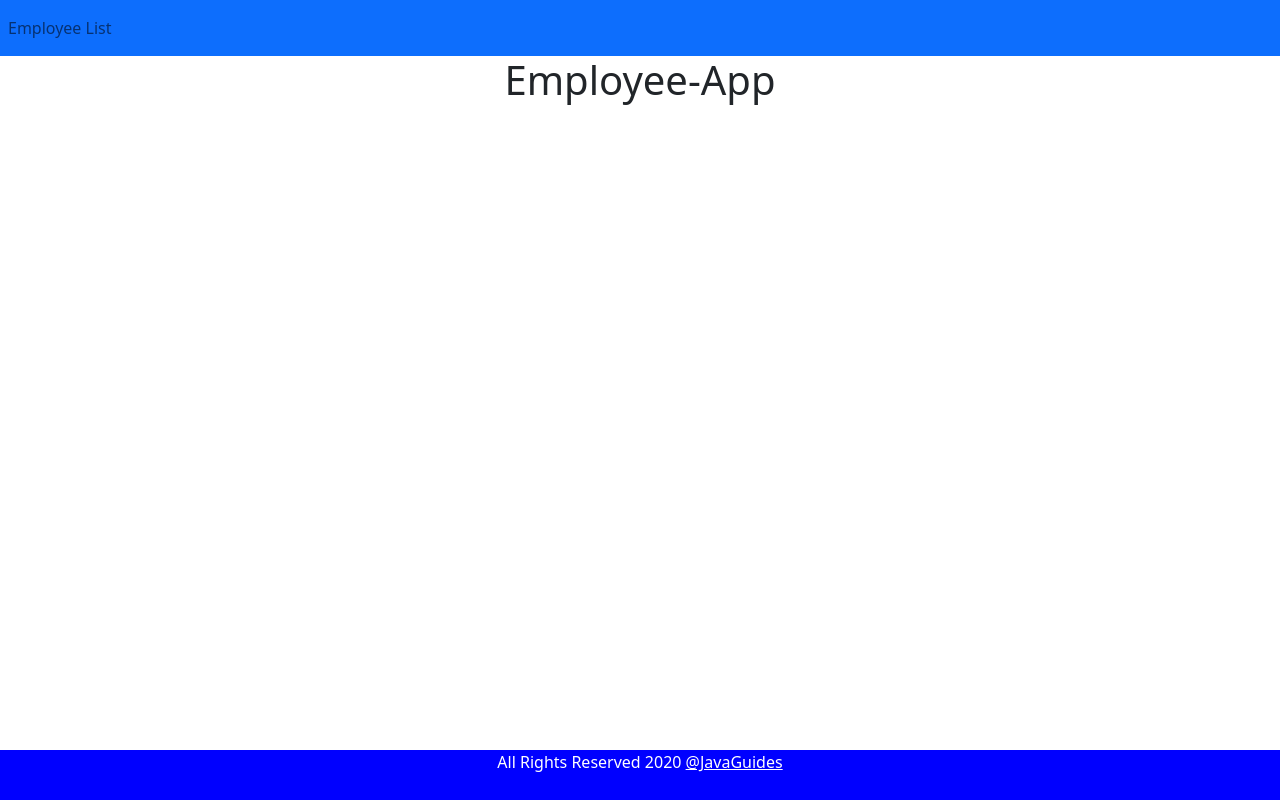
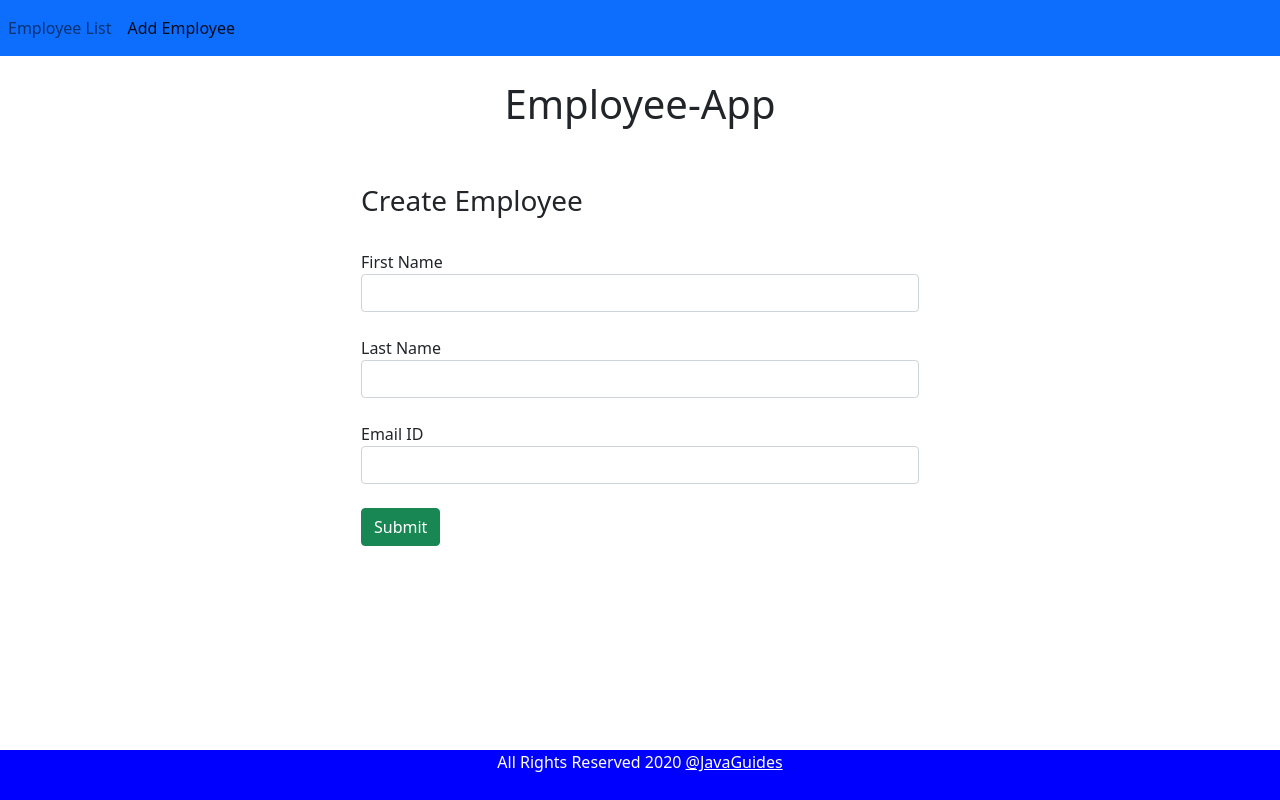
Before and after one commit to AntonieV/course_angular_springboot_crud_api, an Angular app in the folder frontend/: page /create-employee in a window 1280 px wide. Before the commit this address led to /. Built offline with nearby package versions, Linux system fonts and the light colour scheme.

Commit message:
two-way-binding in angular, creating a angular form

```diff
--- a/frontend/src/app/app-routing.module.ts
+++ b/frontend/src/app/app-routing.module.ts
@@ -1,10 +1,13 @@
 import { NgModule } from "@angular/core";
 import { Routes, RouterModule } from "@angular/router";
 import {EmployeeListComponent} from "./employee-list/employee-list.component";
+import {CreateEmployeeComponent} from "./create-employee/create-employee.component";
 
 const routes: Routes = [
   {path: "employees", component: EmployeeListComponent},
+  {path: 'create-employee', component: CreateEmployeeComponent},
   {path: '', redirectTo: 'employees', pathMatch: 'full'} // redirects the empty path to /employees, it is recommended to use full pathMatch strategy when defining empty path
+
 ];
 
 @NgModule({
--- a/frontend/src/app/app.component.html
+++ b/frontend/src/app/app.component.html
@@ -5,9 +5,12 @@
           andular directive routerLinkActive-->
       <a routerLink="employees" routerLinkActive="active" class="nav-link">Employee List</a>
     </li>
+    <li class="nav-item">
+      <a routerLink="create-employee" routerLinkActive="active" class="nav-link">Add Employee</a>
+    </li>
   </ul>
 </nav>
-
+<br>
 <h1 class="text-center"> {{title}} </h1> <!--test that bootstrap successfully integrated-->
 <div class="container">
   <router-outlet></router-outlet> <!--is angular provided directive, it is used to update the templates to dynamically load component based on the url path-->
--- /dev/null
+++ b/frontend/src/app/create-employee/create-employee.component.html
@@ -0,0 +1,39 @@
+<div class="col-md-6 offset-md-3">
+  <br><br>
+  <h3> Create Employee </h3>
+  <br>
+
+  <!--using ngSubmit with assigned event handler to listen form submission event:-->
+  <form (ngSubmit)="onSubmit()">
+    <div class="form-group">
+      <label>First Name</label>
+      <!--two-way-binding with ngModel:-->
+      <input type="text" class="form-control" id="firstName"
+             [(ngModel)]="employee.firstName"
+             name="firstName">
+    </div>
+
+    <br>
+
+    <div class="form-group">
+      <label>Last Name</label>
+      <!--two-way-binding with ngModel:-->
+      <input type="text" class="form-control" id="lastName"
+             [(ngModel)]="employee.lastName"
+             name="lastName">
+    </div>
+
+    <br>
+
+    <div class="form-group">
+      <label>Email ID</label>
+      <!--two-way-binding with ngModel:-->
+      <input type="text" class="form-control" id="emailId"
+             [(ngModel)]="employee.emailId"
+             name="emailId">
+    </div>
+    <br>
+    <!--submit button of the form-->
+    <button class="btn btn-success" type="submit"> Submit </button>
+  </form>
+</div>
--- /dev/null
+++ b/frontend/src/app/create-employee/create-employee.component.ts
@@ -0,0 +1,22 @@
+import { Component, OnInit } from '@angular/core';
+import {Employee} from "../employee";
+
+@Component({
+  selector: 'app-create-employee',
+  templateUrl: './create-employee.component.html',
+  styleUrls: ['./create-employee.component.css']
+})
+export class CreateEmployeeComponent implements OnInit {
+
+  employee: Employee = new Employee();
+
+  constructor() { }
+
+  ngOnInit(): void {
+  }
+
+  onSubmit() {  // event-handler for ngSubmit of the form from html-template
+    console.log(this.employee);
+  }
+
+}
```
Also changed, not shown: frontend/src/app/app.module.ts (+6 -2 lines), frontend/src/app/create-employee/create-employee.component.css (added), 2 other files (tests, documents, lock files or other folders).
